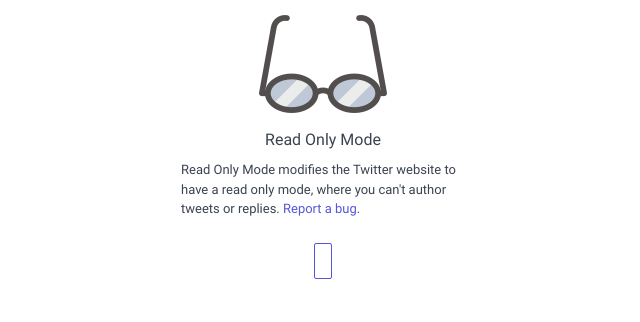
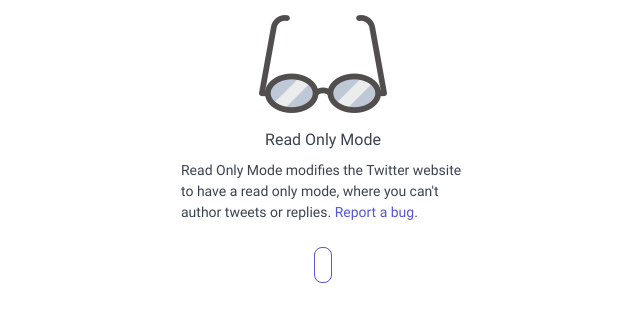
Before and after one commit to rg-3/read-only-mode.js, a browser extension: page src/html/settings-page.html in a window 1280 px wide. Shown: the whole page, without its empty margins (317-957 px from the left). Drawn offline with Linux system fonts and the light colour scheme.

Commit message:
UI tweaks

```diff
--- a/src/css/settings-page.css
+++ b/src/css/settings-page.css
@@ -10,7 +10,11 @@
 }
 
 p {
-  font-size: 13px;
+  font-size: 14px;
+}
+
+.btn {
+  border-radius: 8px;
 }
 
 .btn-error {
```
